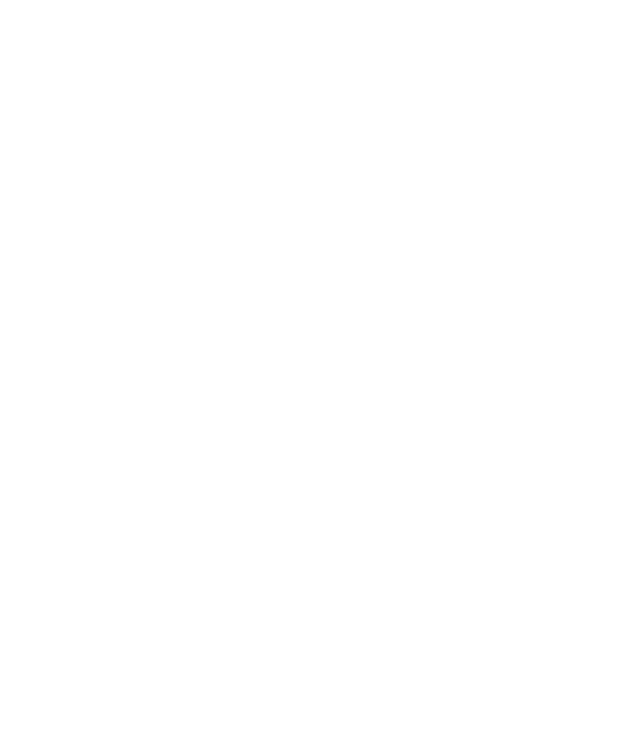
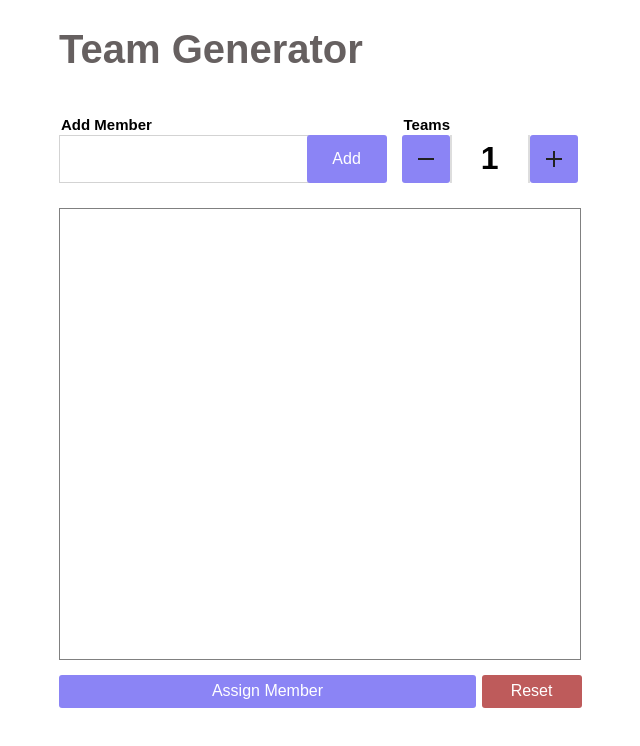
Before and after one commit to sihbackes/Homework-Unit2-Day5-Team-Genetaror, a plain HTML site: page index.html in a window 1280 px wide. Shown: the whole page, without its empty margins (81-721 px from the left). Drawn offline with Linux system fonts and the light colour scheme.

Commit message:
HTML and CSS

```diff
--- a/index.html
+++ b/index.html
@@ -4,9 +4,67 @@
     <meta charset="UTF-8" />
     <meta http-equiv="X-UA-Compatible" content="IE=edge" />
     <meta name="viewport" content="width=device-width, initial-scale=1.0" />
+    <link rel="stylesheet" href="normalize.css" />
     <link rel="stylesheet" href="style.css" />
     <script src="script.js" defer></script>
     <title>Team Generator</title>
   </head>
-  <body></body>
+  <body>
+    <header>
+      <h1>Team Generator</h1>
+    </header>
+
+    <div class="main-container">
+      <div class="container-display">
+        <div id="inputsBtn-box">
+          <div class="addMemberBtnInput">
+            <p>Add Member</p>
+            <input type="text" id="input-add-member" />
+            <input
+              type="button"
+              value="Add"
+              id="add-member-btn"
+              onclick="addTeamMember()"
+            />
+          </div>
+          <div>
+            <p>Teams</p>
+            <div class="number-input">
+              <button
+                onclick="this.parentNode.querySelector('input[type=number]').stepDown()"
+              ></button>
+              <input
+                class="quantity"
+                min="0"
+                name="quantity"
+                value="1"
+                type="number"
+                id="input-add-teams"
+              />
+              <button
+                onclick="this.parentNode.querySelector('input[type=number]').stepUp()"
+                class="plus"
+              ></button>
+            </div>
+          </div>
+        </div>
+        <div id="box-display-names">
+          <ol id="list-display-names"></ol>
+        </div>
+        <div class="last-buttons">
+          <input
+            type="button"
+            value="Assign Member"
+            id="assignBtn"
+            onclick="displayTeams(), randomTeams()"
+          />
+          <input type="button" value="Reset" id="resetBtn" />
+        </div>
+      </div>
+
+      <div id="container-teams">
+        <div id="container-title"></div>
+      </div>
+    </div>
+  </body>
 </html>
--- a/script.js
+++ b/script.js
@@ -0,0 +1,42 @@
+let nameTeam = document.getElementById("input-add-member");
+let display = document.getElementById("list-display-names");
+let teams = document.getElementById("input-add-teams");
+let containerTitle = document.getElementById("container-title");
+let listOfNames = [];
+let newList = [];
+function addTeamMember() {
+  listOfNames.push(nameTeam.value); // get the name on the input and push to array listOfNames
+  let nameList = document.createElement("li"); // create an item li to display the name
+  display.appendChild(nameList); //display the li inside an ol elemente on HTML
+  nameList.innerHTML = nameTeam.value; //put the name inside of the ol to display on the screen
+  nameTeam.value = ""; //empty the input to write a new name
+  newList = listOfNames.sort((a, b) => 0.5 - Math.random()); //randomize de array of names
+}
+
+number = Number(teams.value); //get the number of how many teams we want
+
+function randomTeams() {
+  let arrayOfTeams = [];
+  let average = newList.length / number;
+  for (let i = 0; i < newList.length; i += average) {
+    arrayOfTeams.push(newList.slice(i, i + average));
+    console.log(arrayOfTeams[i]);
+  }
+  return arrayOfTeams;
+}
+
+function displayTeams() {
+  number = Number(teams.value); //get the number of how many teams we want
+
+  for (let i = 1; i <= number; i++) {
+    let container = document.createElement("div"); //creates a new div
+    container.classList.add("container-tem-box-unity"); //aplly class with display flex to it
+    containerTitle.appendChild(container); //put the div on the specific location on HTML
+    let title = document.createElement("h2"); //create h2 Title of team
+    container.appendChild(title); //put the title on the location
+    title.innerText = `Team ${i}`; //change the name of title accordingly to the number
+    let newBoxTeam = document.createElement("div"); //create a new div to display the names
+    newBoxTeam.classList.add("box-display-teams"); //add the style class
+    container.appendChild(newBoxTeam); //put the display on the location
+  }
+}
--- a/style.css
+++ b/style.css
@@ -0,0 +1,167 @@
+body {
+  font: normal 15pt Arial;
+  color: rgb(102, 96, 96);
+}
+
+header {
+  width: 1000px;
+  margin: auto;
+}
+
+.main-container {
+  display: flex;
+  background: white;
+  border-radius: 10px;
+  padding: 15px;
+  width: 1000px;
+  margin: auto;
+}
+
+#box-display-names {
+  margin-top: 20px;
+  width: 520px;
+  height: 450px;
+  border: 1px solid grey;
+}
+.container-tem-box-unity {
+  margin: 10px;
+}
+h2 {
+  margin: 0;
+  padding: 0;
+}
+#container-title {
+  display: flex;
+  flex-direction: row;
+  flex-wrap: wrap;
+}
+.box-display-teams {
+  width: 120px;
+  height: 150px;
+  border: 1px solid grey;
+}
+#inputsBtn-box {
+  display: flex;
+  color: black;
+  font-weight: bold;
+}
+p {
+  font-size: 15px;
+  margin: 2px;
+}
+#input-add-member {
+  width: 250px;
+  height: 46px;
+  border: lightgray solid 1px;
+  margin: 0;
+  padding: 0;
+  font-size: 16px;
+}
+
+#add-member-btn {
+  background-color: rgb(139, 132, 245);
+  border: rgb(139, 132, 245) solid 1px;
+  border: none;
+  color: white;
+  font-size: 16px;
+  height: 48px;
+  width: 80px;
+  margin-left: -10px;
+  margin-right: 15px;
+  border-radius: 3px;
+}
+#addMemberBtnInput {
+  display: inline-block;
+  align-items: center;
+}
+.add-memmber {
+  display: block;
+}
+
+input[type="number"] {
+  -webkit-appearance: textfield;
+  -moz-appearance: textfield;
+  appearance: textfield;
+}
+
+input[type="number"]::-webkit-inner-spin-button,
+input[type="number"]::-webkit-outer-spin-button {
+  -webkit-appearance: none;
+}
+
+.number-input {
+  display: inline-flex;
+}
+
+.number-input,
+.number-input * {
+  box-sizing: border-box;
+}
+
+.number-input button {
+  outline: none;
+  -webkit-appearance: none;
+  background-color: rgb(139, 132, 245);
+  border: none;
+  align-items: center;
+  justify-content: center;
+  width: 3rem;
+  height: 3rem;
+  cursor: pointer;
+  margin: 0;
+  position: relative;
+  border-radius: 3px;
+}
+
+.number-input button:before,
+.number-input button:after {
+  display: inline-block;
+  position: absolute;
+  content: "";
+  width: 1rem;
+  height: 2px;
+  background-color: #212121;
+  transform: translate(-50%, -50%);
+}
+.number-input button.plus:after {
+  transform: translate(-50%, -50%) rotate(90deg);
+}
+
+.number-input input[type="number"] {
+  font-family: sans-serif;
+  max-width: 5rem;
+  padding: 0.5rem;
+  border: solid #ddd;
+  border-width: 0 2px;
+  font-size: 2rem;
+  height: 3rem;
+  font-weight: bold;
+  text-align: center;
+}
+.last-buttons {
+  margin-top: 15px;
+}
+
+#assignBtn {
+  background-color: rgb(139, 132, 245);
+  border-radius: 3px;
+  border: none;
+  color: white;
+  font-size: 16px;
+  height: 33px;
+  width: 417px;
+}
+
+#resetBtn {
+  background-color: rgb(190, 91, 91);
+  border-radius: 3px;
+  border: none;
+  color: white;
+  font-size: 16px;
+  height: 33px;
+  width: 100px;
+}
+
+#container-title {
+  padding-top: 60px;
+}
```
Also changed, not shown: normalize.css (added).
